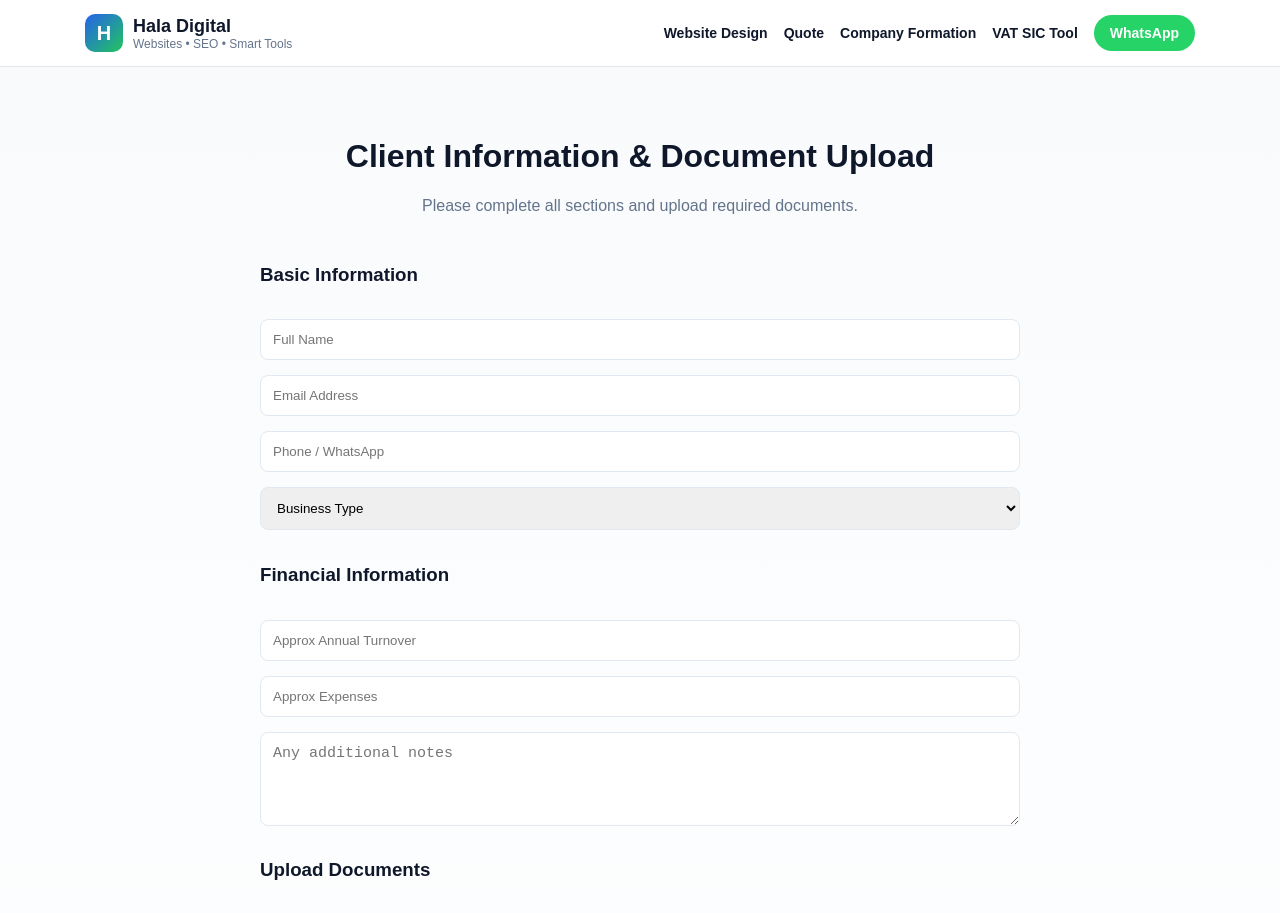
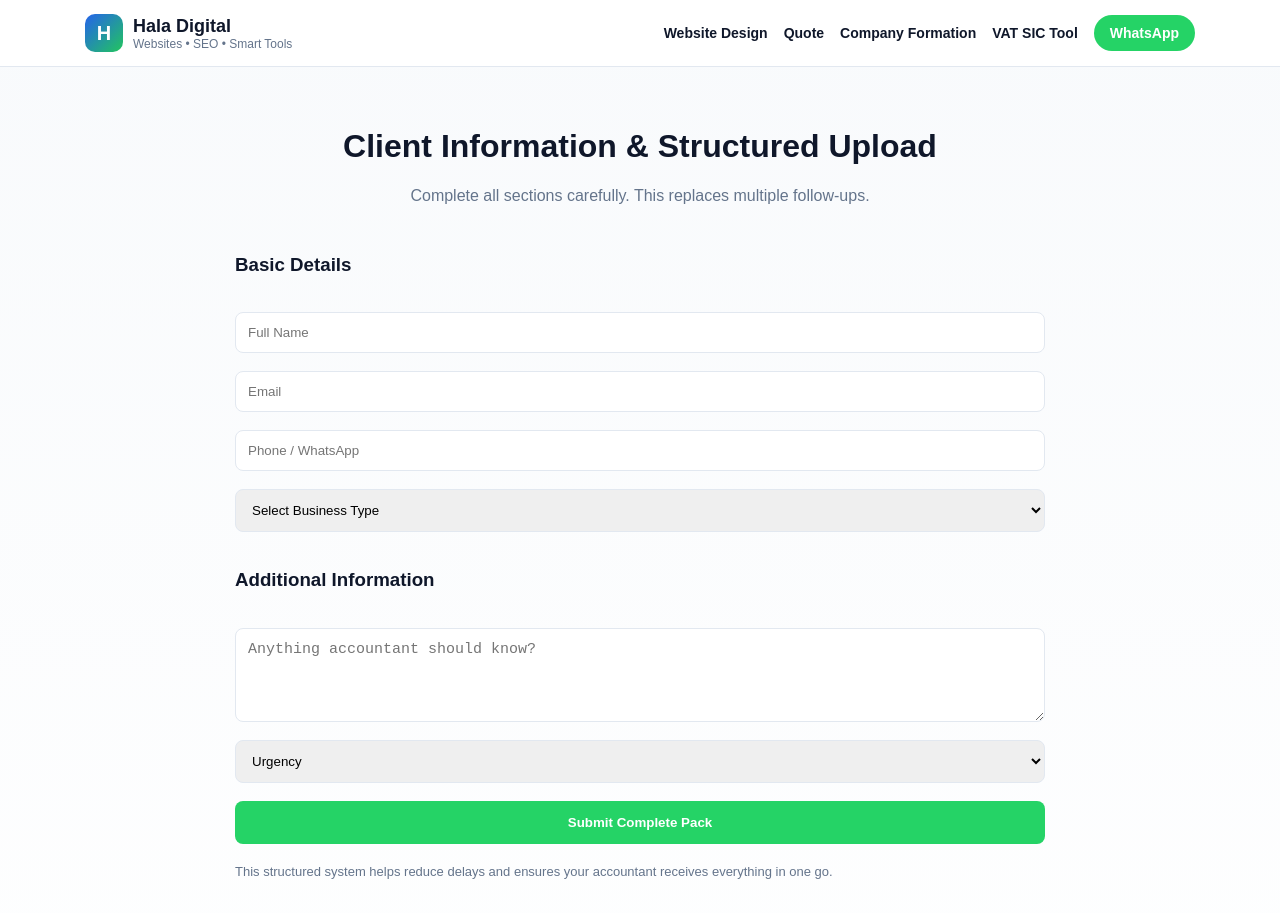
Before and after one commit to HalaDigitalLtd/uktaxcalculator-app, a Next.js app: page /client-upload in a window 1280 px wide. Shown: the top 913 px of the page. Built offline with nearby package versions, Linux system fonts and the light colour scheme.

Commit message:
Upgrade client upload form with detailed accounting checklist

```diff
--- a/app/client-upload/page.tsx
+++ b/app/client-upload/page.tsx
@@ -1,4 +1,10 @@
+"use client";
+
+import { useState } from "react";
+
 export default function ClientUploadPage() {
+  const [type, setType] = useState("");
+
   const inputStyle = {
     padding: "12px",
     borderRadius: "8px",
@@ -7,60 +13,127 @@ export default function ClientUploadPage() {
   };
 
   return (
-    <div style={{ fontFamily: "Arial, sans-serif", padding: "50px 20px", maxWidth: "800px", margin: "0 auto" }}>
+    <div style={{ fontFamily: "Arial", maxWidth: "850px", margin: "0 auto", padding: "40px 20px" }}>
 
       <h1 style={{ textAlign: "center" }}>
-        Client Information & Document Upload
+        Client Information & Structured Upload
       </h1>
 
       <p style={{ textAlign: "center", color: "#64748b" }}>
-        Please complete all sections and upload required documents.
+        Complete all sections carefully. This replaces multiple follow-ups.
       </p>
 
       <form
         action="https://formspree.io/f/xbdwlgdv"
         method="POST"
-        encType="multipart/form-data"
-        style={{ marginTop: "30px", display: "grid", gap: "15px" }}
+        style={{ marginTop: "30px", display: "grid", gap: "18px" }}
       >
 
-        {/* Basic Info */}
-        <h3>Basic Information</h3>
+        {/* BASIC */}
+        <h3>Basic Details</h3>
 
         <input name="name" placeholder="Full Name" required style={inputStyle} />
-        <input name="email" type="email" placeholder="Email Address" required style={inputStyle} />
+        <input name="email" type="email" placeholder="Email" required style={inputStyle} />
         <input name="phone" placeholder="Phone / WhatsApp" required style={inputStyle} />
 
-        <select name="business_type" required style={inputStyle}>
-          <option value="">Business Type</option>
-          <option>Sole Trader</option>
-          <option>Limited Company</option>
-          <option>Partnership</option>
+        <select
+          name="business_type"
+          required
+          style={inputStyle}
+          onChange={(e) => setType(e.target.value)}
+        >
+          <option value="">Select Business Type</option>
+          <option value="sole">Sole Trader</option>
+          <option value="ltd">Limited Company</option>
+          <option value="partnership">Partnership</option>
         </select>
 
-        {/* Financial Info */}
-        <h3>Financial Information</h3>
+        {/* SOLE TRADER */}
+        {type === "sole" && (
+          <>
+            <h3>Self-Employed Checklist</h3>
 
-        <input name="turnover" placeholder="Approx Annual Turnover" style={inputStyle} />
-        <input name="expenses" placeholder="Approx Expenses" style={inputStyle} />
+            <p>Upload ALL relevant documents in one Google Drive folder and paste link below.</p>
+
+            <ul>
+              <li>• Bank statements (full year)</li>
+              <li>• Income invoices / sales summary</li>
+              <li>• Expense receipts</li>
+              <li>• UTR (if available)</li>
+              <li>• Previous year tax return (if available)</li>
+            </ul>
+
+            <input
+              name="sole_docs"
+              placeholder="Paste Google Drive link"
+              style={inputStyle}
+            />
+          </>
+        )}
+
+        {/* LIMITED COMPANY */}
+        {type === "ltd" && (
+          <>
+            <h3>Limited Company Checklist</h3>
+
+            <p>Upload documents in ONE folder to avoid delays.</p>
+
+            <ul>
+              <li>• Business bank statements (full year)</li>
+              <li>• Sales invoices / Stripe / PayPal reports</li>
+              <li>• Expense receipts</li>
+              <li>• Payroll reports (if applicable)</li>
+              <li>• VAT returns (if registered)</li>
+              <li>• HMRC letters</li>
+              <li>• Companies House documents</li>
+              <li>• Loan / finance agreements</li>
+            </ul>
+
+            <input
+              name="ltd_docs"
+              placeholder="Paste Google Drive link"
+              style={inputStyle}
+            />
+          </>
+        )}
+
+        {/* PARTNERSHIP */}
+        {type === "partnership" && (
+          <>
+            <h3>Partnership Checklist</h3>
+
+            <ul>
+              <li>• Bank statements</li>
+              <li>• Income records</li>
+              <li>• Expense receipts</li>
+              <li>• Partner details</li>
+            </ul>
+
+            <input
+              name="partnership_docs"
+              placeholder="Paste Google Drive link"
+              style={inputStyle}
+            />
+          </>
+        )}
+
+        {/* EXTRA */}
+        <h3>Additional Information</h3>
 
         <textarea
           name="notes"
-          placeholder="Any additional notes"
+          placeholder="Anything accountant should know?"
           rows={4}
           style={inputStyle}
         />
 
-        {/* File Upload */}
-        <h3>Upload Documents</h3>
+        <select name="urgency" style={inputStyle}>
+          <option value="">Urgency</option>
+          <option>Normal</option>
+          <option>Urgent (deadline close)</option>
+        </select>
 
-        <input
-  name="document_link"
-  placeholder="Paste Google Drive / Dropbox link"
-  style={inputStyle}
-/>
-
-        {/* Submit */}
+        {/* SUBMIT */}
         <button
           type="submit"
           style={{
@@ -73,14 +146,13 @@ export default function ClientUploadPage() {
             cursor: "pointer"
           }}
         >
-          Submit Information
+          Submit Complete Pack
         </button>
 
       </form>
 
-      {/* Trust */}
-      <p style={{ marginTop: "25px", fontSize: "13px", color: "#64748b" }}>
-        Your data is securely transmitted and used only for accounting purposes.
+      <p style={{ marginTop: "20px", fontSize: "13px", color: "#64748b" }}>
+        This structured system helps reduce delays and ensures your accountant receives everything in one go.
       </p>
 
     </div>
```
